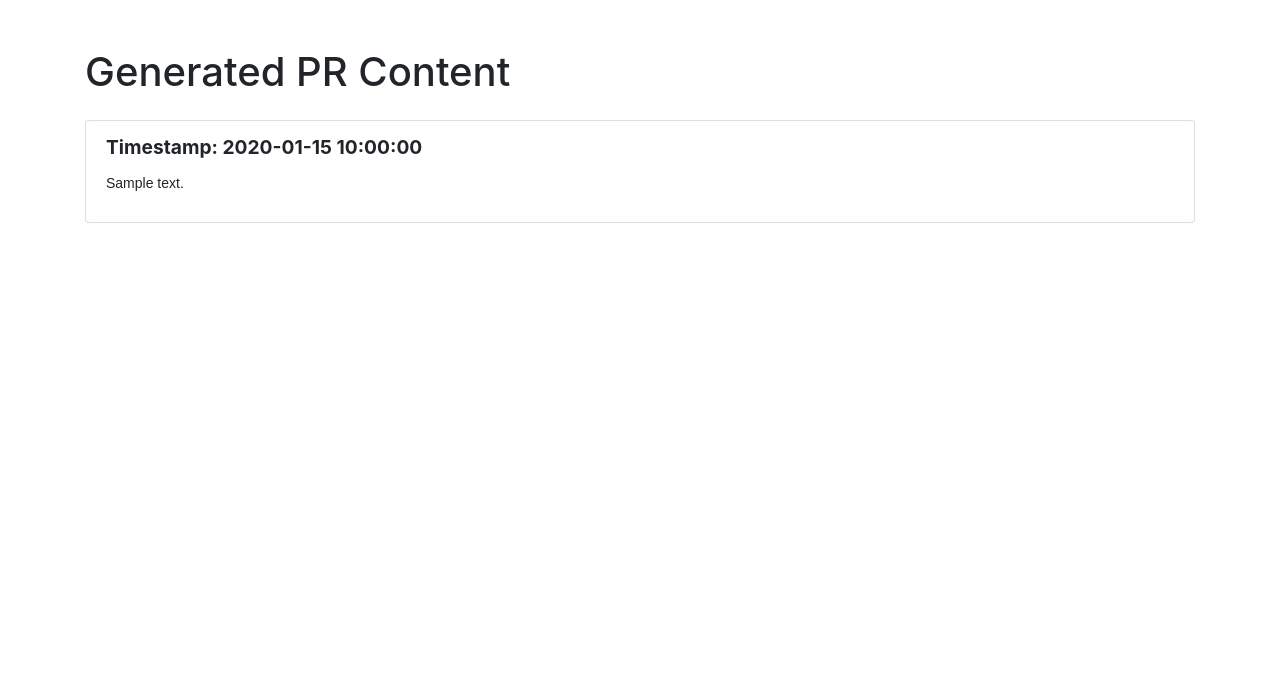
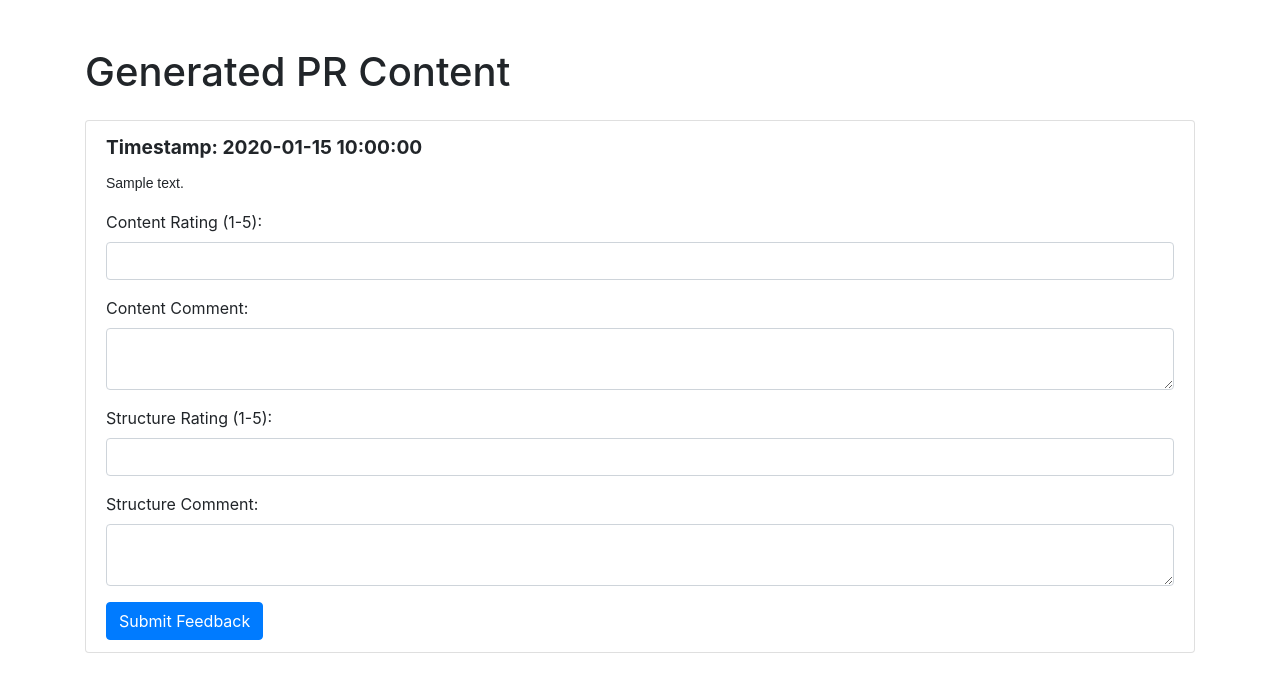
Before and after one commit to Vignana-Jyothi/kp-gen-ai, a Flask app: template exp12-pr-bot/templates/index.html in a window 1280 px wide. Shown: the top 692 px of the page. Run offline with Flask 3, Linux system fonts and the light colour scheme; the template is opened without the code that fills it: most values are stand-ins (such as "Sample title", 1, 10 or a date in 2020); some libraries are stand-ins or nearby versions.

Commit message:
Take user feedback. #21

```diff
--- a/exp12-pr-bot/app.py
+++ b/exp12-pr-bot/app.py
@@ -1,5 +1,6 @@
-from flask import Flask, render_template, jsonify
+from flask import Flask, render_template, request, redirect, url_for
 import json
+import os
 
 app = Flask(__name__)
 
@@ -8,10 +9,44 @@ def load_pr_content():
         content = json.load(file)
     return content
 
+def save_feedback(feedback):
+    feedback_file = 'pr_content_reviewed.json'
+
+    if os.path.exists(feedback_file):
+        # Read existing feedback
+        try:
+            with open(feedback_file, 'r') as file:
+                if os.path.getsize(feedback_file) > 0:
+                    existing_feedback = json.load(file)
+                else:
+                    existing_feedback = []
+        except json.decoder.JSONDecodeError:
+            existing_feedback = []
+    else:
+        existing_feedback = []
+
+    existing_feedback.append(feedback)
+
+    with open(feedback_file, 'w') as file:
+        json.dump(existing_feedback, file, indent=4)
+
 @app.route('/')
 def index():
     pr_content = load_pr_content()
     return render_template('index.html', pr_content=pr_content)
 
+@app.route('/submit_feedback', methods=['POST'])
+def submit_feedback():
+    feedback = {
+        'timestamp': request.form['timestamp'],
+        'content': request.form['content'],
+        'content_rating': int(request.form['content_rating']),
+        'content_comment': request.form['content_comment'],
+        'structure_rating': int(request.form['structure_rating']),
+        'structure_comment': request.form['structure_comment']
+    }
+    save_feedback(feedback)
+    return redirect(url_for('index'))
+
 if __name__ == '__main__':
     app.run(debug=True)
--- a/exp12-pr-bot/templates/index.html
+++ b/exp12-pr-bot/templates/index.html
@@ -33,6 +33,27 @@
                 <div class="list-group-item">
                     <div class="post-header">Timestamp: {{ item.timestamp }}</div>
                     <pre class="post-content">{{ item.content | safe }}</pre>
+                    <form method="post" action="/submit_feedback">
+                        <input type="hidden" name="timestamp" value="{{ item.timestamp }}">
+                        <input type="hidden" name="content" value="{{ item.content }}">
+                        <div class="form-group">
+                            <label for="content_rating_{{ loop.index }}">Content Rating (1-5):</label>
+                            <input type="number" class="form-control" id="content_rating_{{ loop.index }}" name="content_rating" min="1" max="5" required>
+                        </div>
+                        <div class="form-group">
+                            <label for="content_comment_{{ loop.index }}">Content Comment:</label>
+                            <textarea class="form-control" id="content_comment_{{ loop.index }}" name="content_comment" rows="2" required></textarea>
+                        </div>
+                        <div class="form-group">
+                            <label for="structure_rating_{{ loop.index }}">Structure Rating (1-5):</label>
+                            <input type="number" class="form-control" id="structure_rating_{{ loop.index }}" name="structure_rating" min="1" max="5" required>
+                        </div>
+                        <div class="form-group">
+                            <label for="structure_comment_{{ loop.index }}">Structure Comment:</label>
+                            <textarea class="form-control" id="structure_comment_{{ loop.index }}" name="structure_comment" rows="2" required></textarea>
+                        </div>
+                        <button type="submit" class="btn btn-primary">Submit Feedback</button>
+                    </form>
                 </div>
             {% endfor %}
         </div>
```
Also changed, not shown: exp12-pr-bot/Readme.md.
